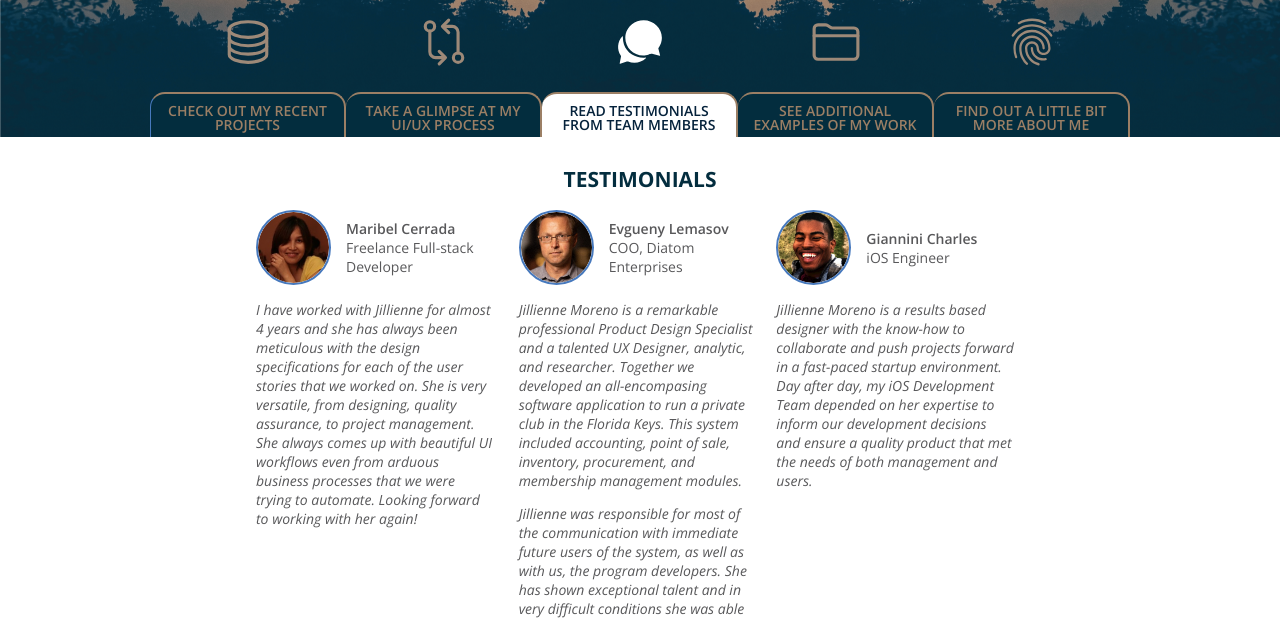
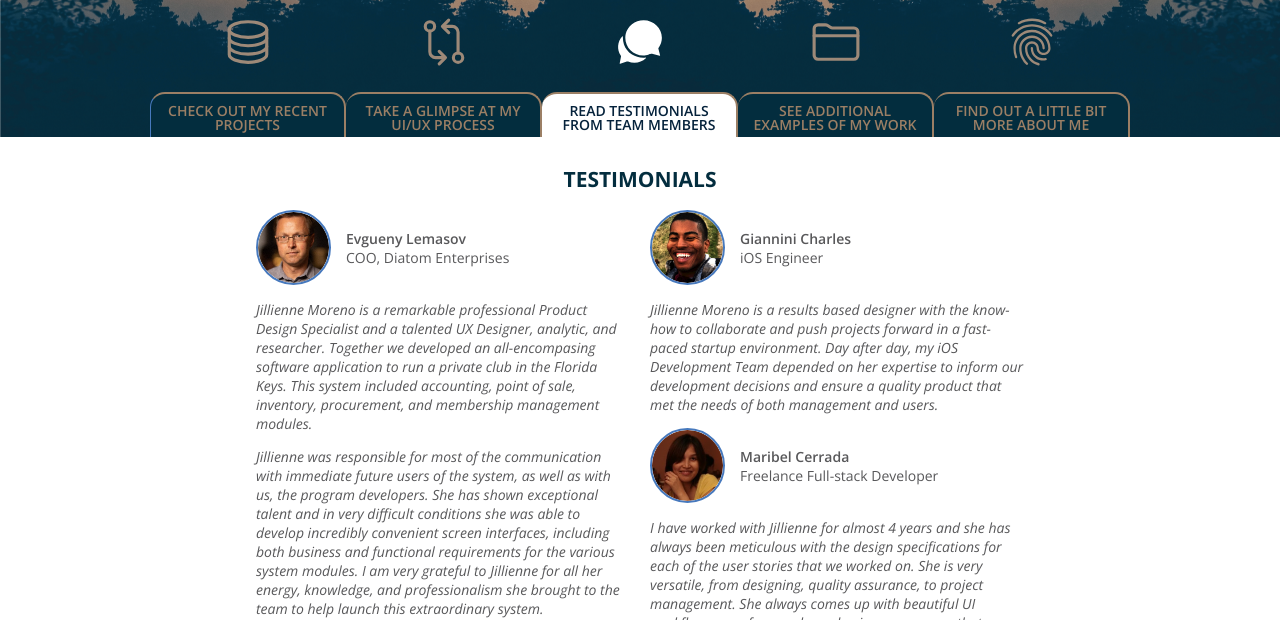
Before and after one commit to jillmoreno/jilliennemoreno.com, a website: page index.html in a window 1280 px wide. Both pictures are taken after a click on the link "READ TESTIMONIALS FROM TEAM MEMBERS". Shown: the part 180-800 px from the top of the page. Drawn offline with nearby package versions, Linux system fonts and the light colour scheme.

Commit message:
two-column testimonials

```diff
--- a/index.html
+++ b/index.html
@@ -267,31 +267,6 @@
                     <div class="testimonial">
                         <div class="testimonial-header">
                             <div class="testimonial-header__image">
-                                <img src="images/maribel-cerrada.png" alt="Maribel Cerrada" />
-                            </div>
-                            <div class="testimonial-header__info">
-                                <div class="testimonial-header__info--name">
-                                    Maribel Cerrada
-                                </div>
-                                <div class="testimonial-header__info--title">
-                                    Freelance Full-stack Developer
-                                </div>
-                            </div>
-                        </div>
-                        <div class="testimonial-quote">
-                            <p>
-                                I have worked with Jillienne for almost 4 years and she has always been meticulous with
-                                the design specifications for each of the user stories that we worked on. She is very
-                                versatile, from designing, quality assurance, to project management. She always comes up
-                                with beautiful UI workflows even from arduous business processes that we were trying to
-                                automate. Looking forward to working with her again!
-                            </p>
-                        </div>
-                    </div>
-
-                    <div class="testimonial">
-                        <div class="testimonial-header">
-                            <div class="testimonial-header__image">
                                 <img src="images/evgueny-lemasov.png" alt="EvguenyLemasov" />
                             </div>
                             <div class="testimonial-header__info">
@@ -321,6 +296,7 @@
                         </div>
                     </div>
 
+                    <div class="testimonial-wrapper">
                         <div class="testimonial">
                             <div class="testimonial-header">
                                 <div class="testimonial-header__image">
@@ -337,11 +313,37 @@
                             </div>
                             <div class="testimonial-quote">
                                 <p>
-                                Jillienne Moreno is a results based designer with the know-how to collaborate and push
-                                projects forward in a fast-paced startup environment. Day after day, my iOS Development
-                                Team depended on her expertise to inform our development decisions and ensure a quality
-                                product that met the needs of both management and users.
+                                    Jillienne Moreno is a results based designer with the know-how to collaborate and
+                                    push projects forward in a fast-paced startup environment. Day after day, my iOS
+                                    Development Team depended on her expertise to inform our development decisions and
+                                    ensure a quality product that met the needs of both management and users.
                                 </p>
+                            </div>
+                        </div>
+
+                        <div class="testimonial">
+                            <div class="testimonial-header">
+                                <div class="testimonial-header__image">
+                                    <img src="images/maribel-cerrada.png" alt="Maribel Cerrada" />
+                                </div>
+                                <div class="testimonial-header__info">
+                                    <div class="testimonial-header__info--name">
+                                        Maribel Cerrada
+                                    </div>
+                                    <div class="testimonial-header__info--title">
+                                        Freelance Full-stack Developer
+                                    </div>
+                                </div>
+                            </div>
+                            <div class="testimonial-quote">
+                                <p>
+                                    I have worked with Jillienne for almost 4 years and she has always been meticulous
+                                    with the design specifications for each of the user stories that we worked on. She
+                                    is very versatile, from designing, quality assurance, to project management. She
+                                    always comes up with beautiful UI workflows even from arduous business processes
+                                    that we were trying to automate. Looking forward to working with her again!
+                                </p>
+                            </div>
                         </div>
                     </div>
                 </div>
--- a/style.css
+++ b/style.css
@@ -353,17 +353,13 @@ h3 {
     display: flex;
 }
 
-.testimonial {
+.testimonial,
+.testimonial-wrapper {
     flex: 1;
-    margin-right: 20px;
 }
 
-.testimonial:nth-child(odd) {
-    margin-right: 10px;
-}
-
-.testimonial:nth-child(even) {
-    margin-left: 15px;
+.testimonial-wrapper {
+    margin-left: 20px;
 }
 
 .testimonial-header {
```
Lines whose indentation alone changed are shown as unchanged.
